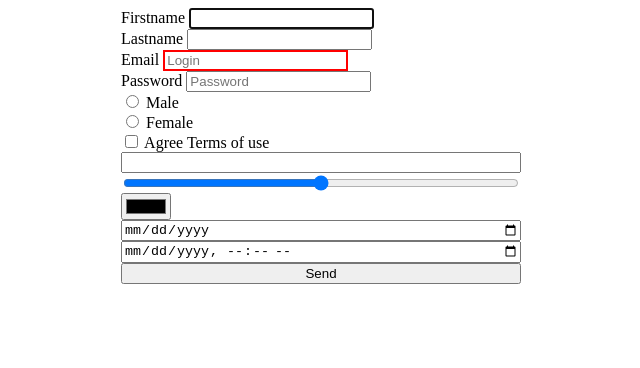
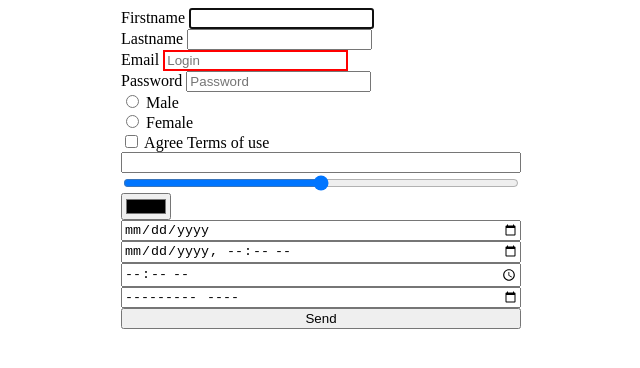
Before and after one commit to freshjs-fte/html-forms, a plain HTML site: page index.html in a window 1280 px wide. Shown: the whole page, without its empty margins (319-959 px from the left). Drawn offline with Linux system fonts and the light colour scheme.

Commit message:
Add time and month inputs

```diff
--- a/index.html
+++ b/index.html
@@ -93,6 +93,10 @@
 <input type="date" name="date">
 <input type="datetime-local" name="date-l">
 
+<input type="time">
+
+<input type="month">
+
         <button>Send</button>
     </form>
 </body>
```
